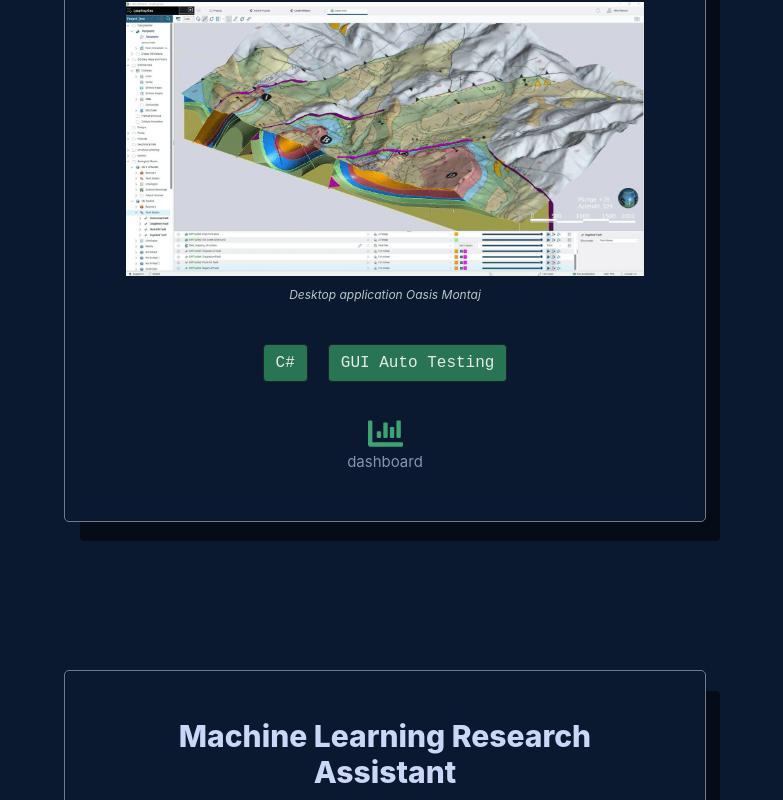
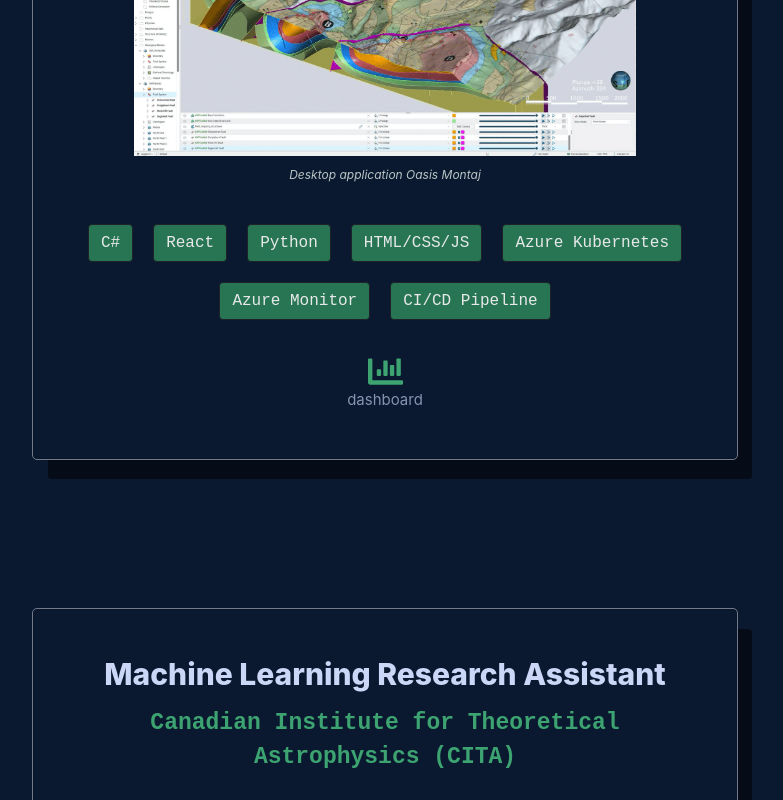
Before and after one commit to avaove/eportfolio, a React (Create React App) app: page / in a window 1280 px wide. Shown: the part 2000-2800 px from the top of the page, without its empty margins (255-1038 px from the left). Built offline with nearby package versions, Linux system fonts and the light colour scheme.

Commit message:
updated experience section

```diff
--- a/package.json
+++ b/package.json
@@ -1,5 +1,5 @@
 {
-  "homepage": "http://avaove.github.io/eportfolio",
+  "homepage": "http://avaove.github.io/portfolio",
   "name": "eportfolio",
   "version": "0.1.0",
   "private": true,
--- a/src/components/Experience.jsx
+++ b/src/components/Experience.jsx
@@ -1,32 +1,37 @@
 import { React } from "react";
 import { Button } from "react-bootstrap";
-import { MDBCard, MDBCardBody, MDBCardTitle, MDBCardText, MDBCardImage, MDBIcon } from 'mdb-react-ui-kit';
+import { MDBCard, MDBCardBody, MDBCardTitle, MDBCardText, MDBCardImage, MDBCardSubTitle } from 'mdb-react-ui-kit';
 import { FaChartBar, FaGithub, FaRegFilePdf } from "react-icons/fa";
 var data = require('../data.json');
 const exps = data["experiences"];
 
 const ExpCard = (props) => {
   console.log(props.desc, "here");
-  let dashboard, dustrepo, poster;
+  let dashboard, dustrepo, poster,image,caption;
   if (props.id == 1) {
     dashboard = <a href="https://unruffled-keller-0e32e0.netlify.app/"><FaChartBar className="icon" /><p>dashboard</p></a>
   } else if (props.id == 2) {
     dustrepo = <a href="https://github.com/avaove/dust-map"><FaGithub className="icon" /></a>;
     poster = <a href="https://docs.google.com/document/d/1_ITitG7YQdSR8rMf2kXE0ggdWRrlQ7sb4wdpFGiopB0/edit"><FaRegFilePdf className="icon" /></a>
   }
+  if (props.img != "") {
+    image = <MDBCardImage position='bottom' src={process.env.PUBLIC_URL + props.img} overlay='white-slight'
+      hover
+      waves />
+      caption = <MDBCardText class="caption">{props.caption}</MDBCardText>
+  }
   return (
     <MDBCard narrow col='4' className='exp-card'>
       <MDBCardBody>
         <MDBCardTitle>{props.job}</MDBCardTitle>
+        <MDBCardSubTitle className=""><a className="company" href={props.link}>{props.company}</a></MDBCardSubTitle>
         <MDBCardText style={{ "text-align": "left" }}><ul>{props.desc.map((point) => <li>{point}</li>)}</ul></MDBCardText>
         <MDBCardText>
           <p className='date'>{props.date}</p>
         </MDBCardText>
       </MDBCardBody>
-      <MDBCardImage position='bottom' src={props.img} overlay='white-slight'
-        hover
-        waves />
-      <MDBCardText class="caption">{props.caption}</MDBCardText>
+      {image}
+      {caption}
       <div>
         {props.skills.map((skill) => <Button disabled variant="dark">{skill}</Button>)}
       </div>
@@ -56,6 +61,7 @@ const Experience = () => {
               skills={exp.skills}
               date={exp.date}
               caption={exp.caption}
+              link={exp.link}
             />
           ))}
         </div>
--- a/src/components/NavBar.jsx
+++ b/src/components/NavBar.jsx
@@ -16,7 +16,7 @@ const NavBar = (props) => {
             <Nav.Link href="#experience">Experience</Nav.Link>
             <Nav.Link href="#projects">Projects</Nav.Link>
             <Nav.Link href="#contact">Contact</Nav.Link>
-            <Nav.Link href='OveisiA_resume.pdf' download eventKey={2}>
+            <Nav.Link href={process.env.PUBLIC_URL + '/OveisiA_resume.pdf'} download eventKey={2}>
               Resume
             </Nav.Link>
           </Nav>
--- a/src/components/Project.jsx
+++ b/src/components/Project.jsx
@@ -1,33 +1,58 @@
+import { Button } from "react-bootstrap";
+import { MDBCard, MDBCardBody, MDBCardTitle, MDBCardText, MDBCardImage, MDBBtn, MDBRipple } from 'mdb-react-ui-kit';
+var data = require('../data.json');
+const projs = data["projs"];
+
 const ProjCard = (props) => {
 
   return (
-    <div className="col-lg-4 col-md-12 col-sm-12" style={{"height": "300px"}}>
-      <div className="col-md-12 project">
+    <MDBCard style={{ maxWidth: '22rem' }}>
+      <MDBCardImage src={process.env.PUBLIC_URL + props.img} position='top' alt='Fissure in Sandstone' />
+      <MDBCardBody>
+        <MDBCardTitle>{props.name}</MDBCardTitle>
+        <MDBCardText>
+          {props.desc}
+        </MDBCardText>
         <div>
-          <div></div>
-          <h3 className="project-title">Mock Unix Shell Application</h3>
-          <div className="project-description">In an Agile team, I developed a Unix shell environment in
-            Java using agile design methodologies and adhered to test-driven-development and OOP
-            principles, and used techniques such as dependency-injection. </div>
-        </div>
-        <div>
-          <p className="skills">Java | OOP | TDD</p>
-        </div>
+        {props.skills.map((skill) => <Button disabled variant="dark">{skill}</Button>)}
       </div>
-    </div>
+        {/* <MDBBtn href='#'>Button</MDBBtn> */}
+      </MDBCardBody>
+    </MDBCard>
+    // <div className="col-lg-4 col-md-12 col-sm-12" style={{"height": "300px"}}>
+    //   <div className="col-md-12 project">
+    //     <div>
+    //       <div></div>
+    //       <h3 className="project-title">Mock Unix Shell Application</h3>
+    //       <div className="project-description">In an Agile team, I developed a Unix shell environment in
+    //         Java using agile design methodologies and adhered to test-driven-development and OOP
+    //         principles, and used techniques such as dependency-injection. </div>
+    //     </div>
+    //     <div>
+    //       <p className="skills">Java | OOP | TDD</p>
+    //     </div>
+    //   </div>
+    // </div>
   );
 }
 
 const Project = (props) => {
   return (
     <section id="projects">
-        <h2 className="heading">───── Projects ─────</h2>
-        <div class="row">
-          <ProjCard />
-          <ProjCard />
-          <ProjCard />
-        </div>
-      </section>
+      <h2 className="heading">───── Projects ─────</h2>
+      <div class="row">
+        {projs.map((proj) => (
+          <ProjCard
+            id={proj.id}
+            img={proj.img}
+            type={proj.type}
+            name={proj.name}
+            desc={proj.desc}
+            skills={proj.skills}
+          />
+        ))}
+      </div>
+    </section>
 
   )
 }
--- a/src/data.json
+++ b/src/data.json
@@ -4,10 +4,15 @@
       "id": 1,
       "job": "DevOps/Automation Developer Intern",
       "at": "Seequet/Geosoft",
-      "img": "images/seequent.png",
+      "img": "/images/seequent.png",
       "skills": [
         "C#",
-        "GUI Auto Testing"
+        "React",
+        "Python",
+        "HTML/CSS/JS",
+        "Azure Kubernetes",
+        "Azure Monitor",
+        "CI/CD Pipeline"
       ],
       "date": "May 2021 - Dec 2021",
       "desc": [
@@ -17,16 +22,18 @@
         "Explored and documented latest monitoring and observability tools such as Datadog and Azure monitoring for Kubernetes cluster",
         "Developed interactive React dashboard for QA (link to sample version included below)"
       ],
-      "caption": "Desktop application Oasis Montaj"
+      "caption": "Desktop application Oasis Montaj",
+      "link": "https://www.seequent.com/"
     },
     {
       "id": 2,
       "job": "Machine Learning Research Assistant",
       "at": "Canadian Institute for Theoretical Astrophysics (CITA)",
-      "img": "images/dustmap.gif",
+      "img": "/images/dustmap.gif",
       "skills": [
-        "C#",
-        "GUI Auto Testing"
+        "Python",
+        "ML with Tensorflow",
+        "Jupyter Lab"
       ],
       "date": "May 2021 - Present",
       "desc": [
@@ -34,15 +41,45 @@
         "Designing and fine-tuning neural networks based on the physics involved in the problem",
         "Extensively utilizing tensorflow, scipy, sklearn, and matplotlib python libraries and Jupyter notebook to implement designs and test accuracy using noisy simulated data"
       ],
-      "caption": "Gaia's view of dust in the milky way “A 3D Dust Map Based on Gaia, Pan-STARRS 1, and 2MASS,” Gregory M. Green et al 2019 ApJ 887 93. https://iopscience.iop.org/article/10.3847/1538-4357/ab5362"
+      "caption": "Gaia's view of dust in the milky way “A 3D Dust Map Based on Gaia, Pan-STARRS 1, and 2MASS,” Gregory M. Green et al 2019 ApJ 887 93. https://iopscience.iop.org/article/10.3847/1538-4357/ab5362",
+      "link": "https://www.cita.utoronto.ca/"
+    },
+    {
+      "id": 3,
+      "job": "Frontend Web Developer",
+      "at": "University of Toronto (BRIDGE Program)",
+      "img": "",
+      "skills": [
+        "HTML/CSS/JS",
+        "Firebase",
+        "React"
+      ],
+      "date": "Jun 2020 – Aug 2020",
+      "desc": [
+        "Consulted with clients from local restaurants in Scarborough and researched ways to assist in elevating their web functionality to increase business marketing during the pandemic",
+        "Improved frontend navigations and design and created forms to gather user information through backend Firebase database"
+      ],
+      "caption": "",
+      "link": "https://www.utsc.utoronto.ca/thebridge/"
     }
   ],
-  "projects": [
+  "projs": [
     {
       "id": 1,
       "name": "Mock Unix Shell Application",
       "type": "Group project",
-      "img": "images/dustmap.gif",
+      "img": "/images/dustmap.gif",
+      "skills": [
+        "C#",
+        "GUI Auto Testing"
+      ],
+      "desc": "sdf"
+    },
+    {
+      "id": 2,
+      "name": "Mock Unix Shell Application",
+      "type": "Group project",
+      "img": "public/images/dustmap.gif",
       "skills": [
         "C#",
         "GUI Auto Testing"
--- a/src/index.css
+++ b/src/index.css
@@ -5,9 +5,7 @@ body {
 }
 
 section {
-  /* margin-bottom: 120px !important;
-  margin-top: 120px !important; */
-  margin: 5% 15% 5% 15%;
+  margin: 100px 15% 100px 15%;
   position: relative;
 }
 
@@ -49,6 +47,11 @@ html {
   outline: 1px solid #747a8d;
   transition: all .3s linear;
   background-color:#0A192F   !important;
+  text-align: center !important;
+}
+.card-subtitle {
+  font-size: 18px !important;
+  font-weight: 800;
 }
 li {
   padding: 5px;
@@ -56,18 +59,21 @@ li {
 
 
 img {
-  padding: 30px;
+  padding-left: 70px;
+  padding-right: 70px;
   padding-bottom: 10px;
+  margin: 0, auto;
 }
 
 
 #experience {
-  width: 80vh;
+  width: 88vh;
   margin: 0 auto;
-
 }
 #home {
   padding: 200px;
+  padding-left: 130px;
+  padding-right: 130px;
 }
 
 #projects {
@@ -103,6 +109,21 @@ button {
   padding-bottom: 30px !important;
 
 }
+.company {
+  font-size: 23px;
+  color: #3ca371;
+}
+
+
+
+
+
+
+
+
+
+
+
 
 
 
@@ -260,10 +281,6 @@ a {
   font-family: 'Inter', sans-serif;
 }
 
-.company {
-  font-size: 23px;
-  color: #64FFB4;
-}
 
 
 
```
Also changed, not shown: 2 other files (tests, documents, lock files or other folders).
